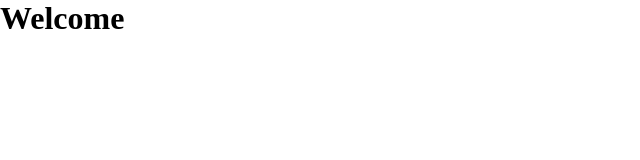
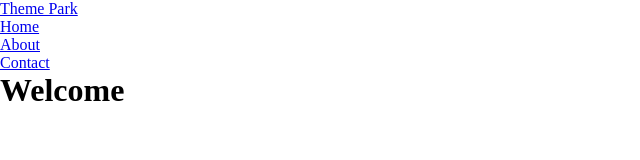
Before and after one commit to seidou-1/Theme-Park-Nav-Bar, a plain HTML site: page index.html in a window 1280 px wide. Shown: the whole page, without its empty margins (0-640 px from the left). Drawn offline with Linux system fonts and the light colour scheme.

Commit message:
added nav html

```diff
--- a/css/style.css
+++ b/css/style.css
@@ -3,4 +3,5 @@
 box-sizing: border-box;
 margin:0;
 padding:0;
+
 }
--- a/index.html
+++ b/index.html
@@ -3,12 +3,24 @@
 <head>
   <meta charset="UTF-8">
   <meta name="viewport" content="width=device-width, initial-scale=1.0">
-  <meta http-equiv="X-UA-Compatible" content="ie=edge">
+  <meta http-equiv="gitX-UA-Compatible" content="ie=edge">
   <title>Document</title>
   <link rel ="stylesheet" href="css/style.css">
 </head>
 <body>
+
+  <nav class = "main-nav">
+    <a href = "index.html" class = "main-nav-brand"> Theme Park </a>
+    <ul class = "main-nav-list">
+      <li><a href="index.html">Home</a></li>
+      <li><a href="about.html">About</a></li>
+      <li><a href="contact.html">Contact</a></li>
+    </ul>
+  </nav>
+
   <h1>Welcome</h1>
+
+
 
 </body>
 </html>
```
